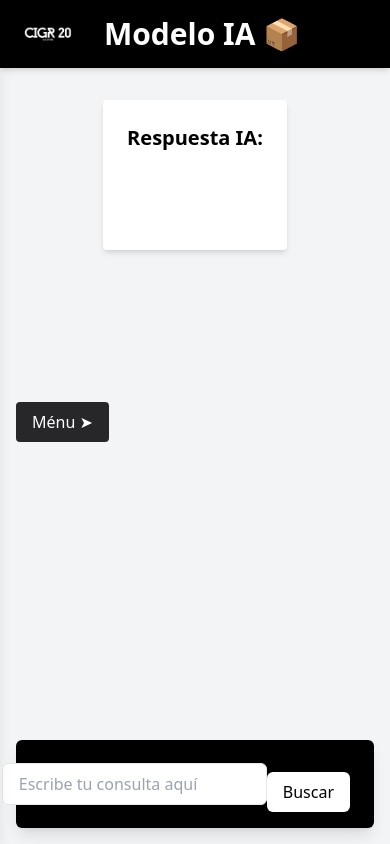
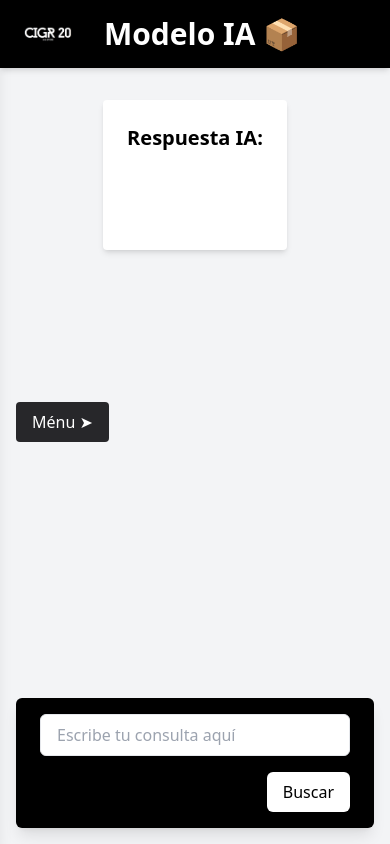
Before and after one commit to cesar3318123/ecommerce_web, a React (Create React App) app: page /home2 in a window 390 px wide. Built offline with nearby package versions, Linux system fonts and the light colour scheme.

Commit message:
Mis cambios

```diff
--- a/src/home2.jsx
+++ b/src/home2.jsx
@@ -118,7 +118,7 @@ function Home_IA() {
             )}
         {/* Panel inferior tipo chat de IA (como el de ChatGPT) */}
         <div className="fixed bottom-4 left-4 right-4 bg-black text-white px-6 py-4 rounded-md shadow-lg z-50">
-            <div className="flex justify-end items-center space-y-4 md:space-y-0 md:space-x-4">
+            <div className="flex justify-end items-center gap-4 flex-wrap">
             {/* Input y botón alineados a la derecha */}
             <input
              type="text"
```
